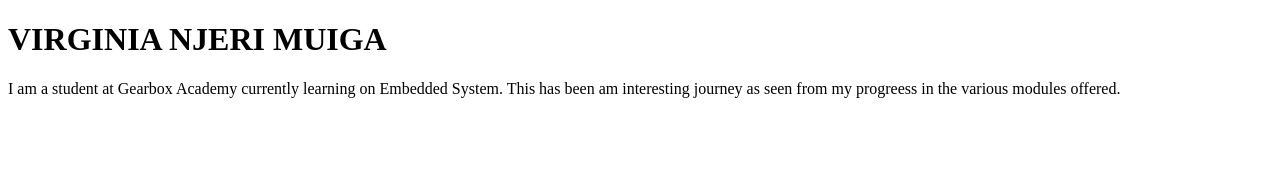
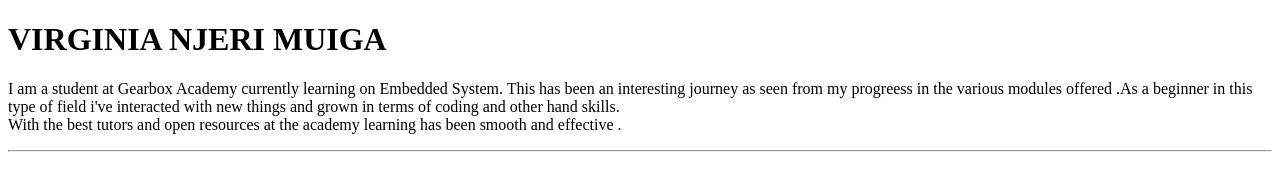
Before and after one commit to GearboxAcademy/Virginia_portfolio, a plain HTML site: page index.html in a window 1280 px wide. Drawn offline with Linux system fonts and the light colour scheme.

Commit message:
Update index.html

```diff
--- a/index.html
+++ b/index.html
@@ -2,12 +2,15 @@
 <!DOCTYPE html>
 <html>
 <head>
-<title>Page Title</title>
+<title></title>
 </head>
 <body>
 
 <h1>VIRGINIA NJERI MUIGA</h1>
-<p>I am a student at Gearbox Academy currently learning on Embedded System. This has been am interesting journey as seen from my progreess in the various modules offered.</p>
+<p>I am a student at Gearbox Academy currently learning on Embedded System. This has been an interesting journey as seen from my progreess in the various modules offered
+.As a beginner in this type of field i've interacted with new things and grown in terms of coding and other hand skills.<br>With the best tutors and open resources at the
+academy learning has been smooth and effective .</p><hr>
+
 
 </body>
 </html>
```
